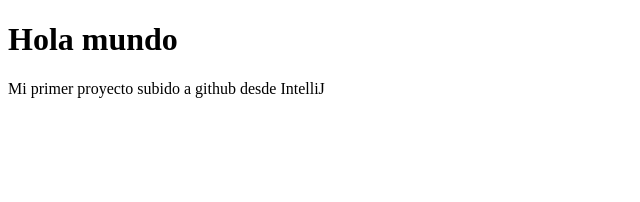
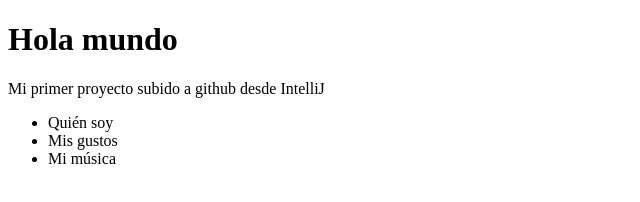
Before and after one commit to RosaPS/MiprimeraPrueba, a plain HTML site: page index.html in a window 1280 px wide. Shown: the whole page, without its empty margins (0-640 px from the left). Drawn offline with Linux system fonts and the light colour scheme.

Commit message:
List added

```diff
--- a/index.html
+++ b/index.html
@@ -7,6 +7,11 @@
 <body>
  <h1>Hola mundo</h1>
 <p>Mi primer proyecto subido a github desde IntelliJ</p>
+<ul>
+    <li>Quién soy</li>
+    <li>Mis gustos</li>
+    <li>Mi música</li>
+</ul>
 
 </body>
 </html>
```
